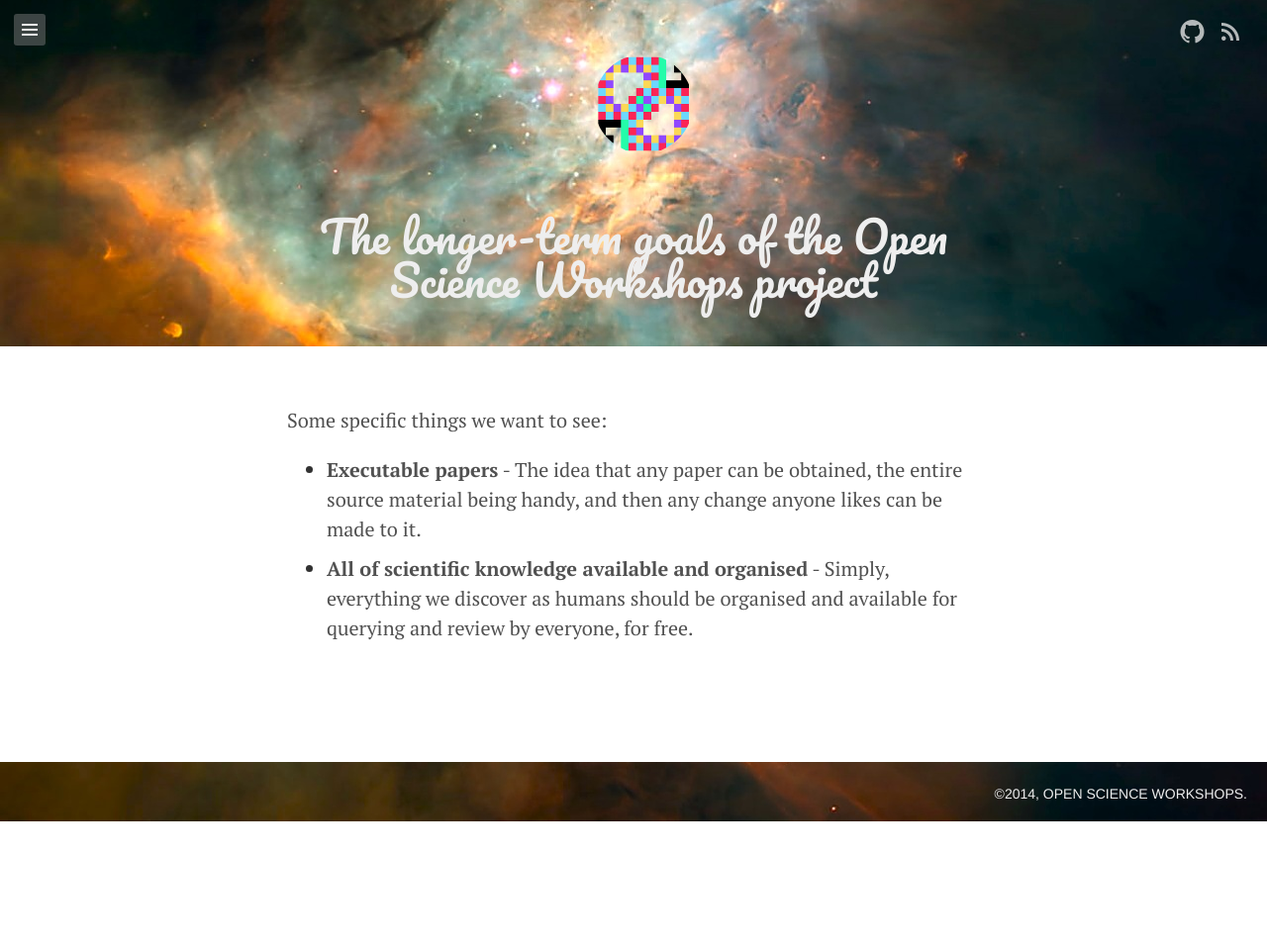
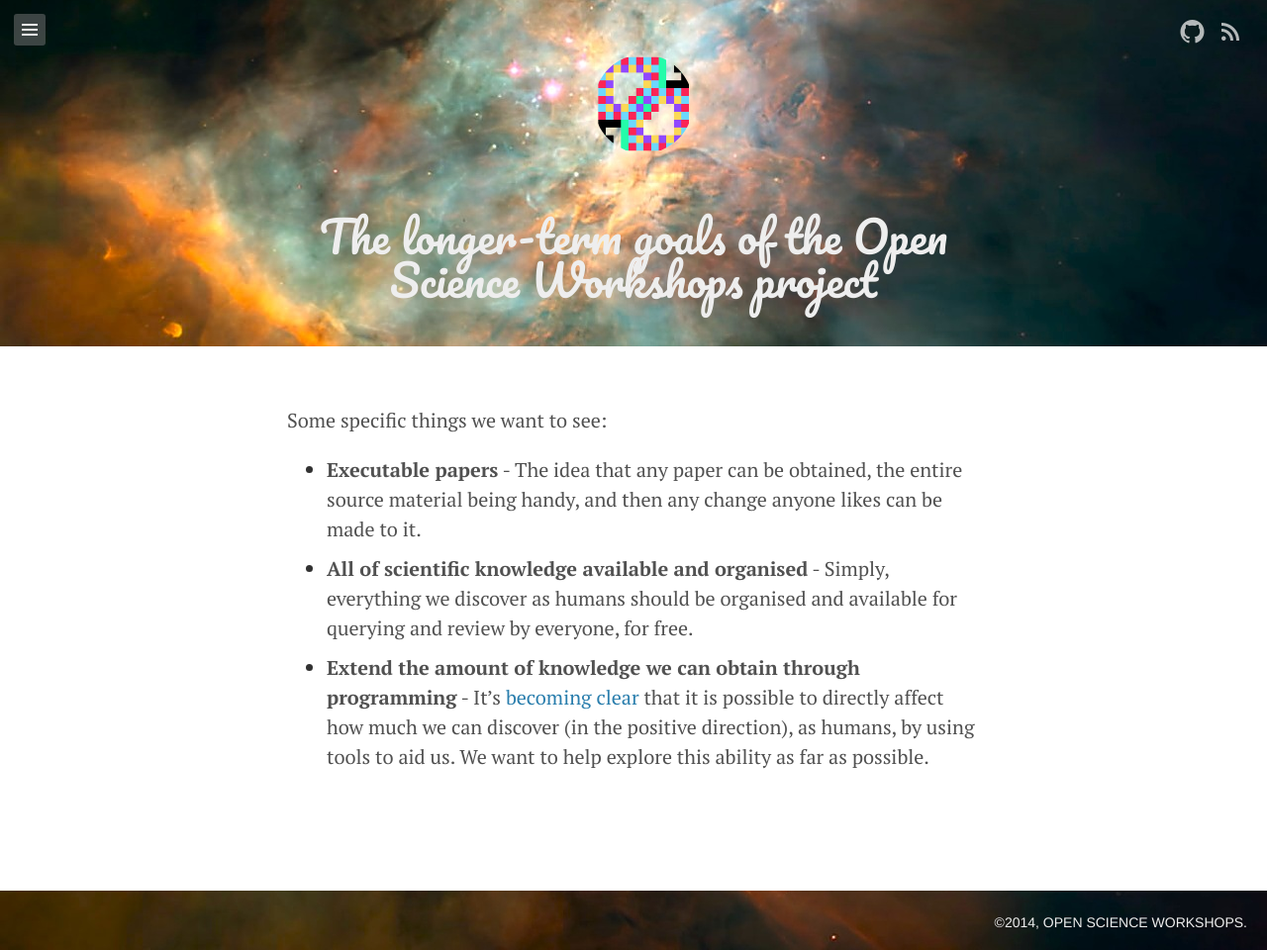
Before and after one commit to OpenScienceWorkshops/OpenScienceWorkshops.github.io, a Jekyll site: the page built from goals.md, in a window 1280 px wide. Shown: the whole page at 99% size. Built offline with Jekyll 4.4.1, drawn with Linux system fonts in a browser that asks for light colours; Markdown is read by kramdown in place of the engine named in the settings; before the commit the page ends 900 px from its top, so only the background shows below that.

Commit message:
bit more on gaols

```diff
--- a/goals.md
+++ b/goals.md
@@ -12,3 +12,8 @@ Some specific things we want to see:
  * __All of scientific knowledge available and organised__ - Simply,
     everything we discover as humans should be organised and available for
     querying and review by everyone, for free.
+
+ * __Extend the amount of knowledge we can obtain through programming__ - It's
+    [becoming clear](http://michaelnielsen.org/blog/reinventing-discovery/) that it is possible to directly affect how much we can
+    discover (in the positive direction), as humans, by using tools to aid us.
+    We want to help explore this ability as far as possible.
--- a/index.html
+++ b/index.html
@@ -18,9 +18,8 @@ title: Home
 
     <h2>Goal</h2>
     <blockquote>Contribute to the betterment of the world by making it easier for people to do science; i.e. make it easy to replicate results, understand results, collaborate, and build upon existing work.
-            <!-- <li> <i>Executable papers</i>: The ability to replicate scientific work by obtaining the -->
-            <!-- repository and building/running the paper </li> -->
     </blockquote>
+    <p>Check out the <a href="/goals">longer term goals</a> if you want more detail.</p>
 
 
     <h2>The event</h2>
```
